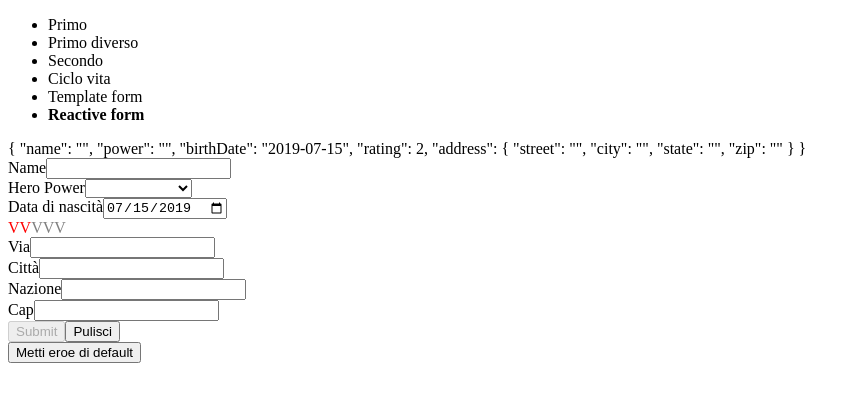
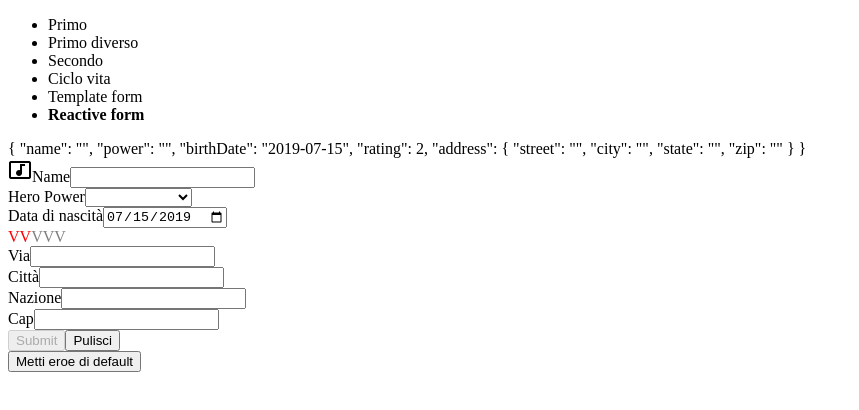
Before and after one commit to LukeSkywa/DemoBergamo, an Angular app: page /reactive-form in a window 1280 px wide. Shown: the top 410 px of the page, without its empty margins (0-859 px from the left). Built offline with nearby package versions, Linux system fonts and the light colour scheme.

Commit message:
utilizzo font icon

```diff
--- a/src/app/forms/reactive-form/reactive-form.component.html
+++ b/src/app/forms/reactive-form/reactive-form.component.html
@@ -1,6 +1,9 @@
 <form [formGroup]="heroForm" (ngSubmit)="addHero()">
     {{heroForm.value | json}}
     <div>
+        <span class="material-icons">
+            music_video
+            </span>
         <label for="name">Name</label>
         <input type="text" id="name" formControlName="name">
         <p *ngIf="nameControl.status === 'INVALID' && nameControl.dirty">Campo nome obbligatorio</p>
--- a/src/app/primo/primo.component.html
+++ b/src/app/primo/primo.component.html
@@ -4,7 +4,9 @@
 <p class="boldStyle">{{myDate}}</p>
 <p [ngClass]="myStyles">{{myDate | date:'longDate' | uppercase}}</p>
 <button (click)="toggleStyle = !toggleStyle">Toggle Style</button>
-
+<span class="material-icons">
+    alarm
+    </span>
 
 <p>{{oggetto?.chiave}} </p>
 <p>{{oggetto1?.chiave}} </p>
--- a/src/index.html
+++ b/src/index.html
@@ -6,6 +6,8 @@
   <base href="/">
   <meta name="viewport" content="width=device-width, initial-scale=1">
   <link rel="icon" type="image/x-icon" href="favicon.ico">
+  <link href="https://fonts.googleapis.com/icon?family=Material+Icons"
+      rel="stylesheet">
 </head>
 <body>
   <app-root></app-root>
```
